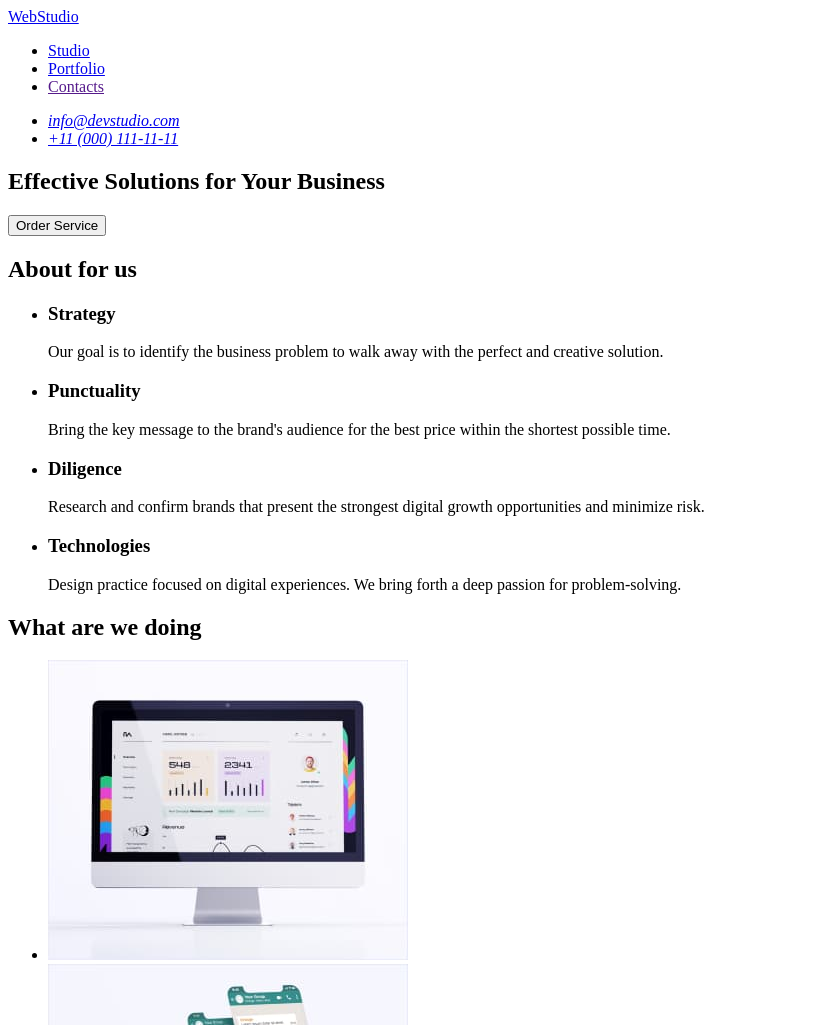
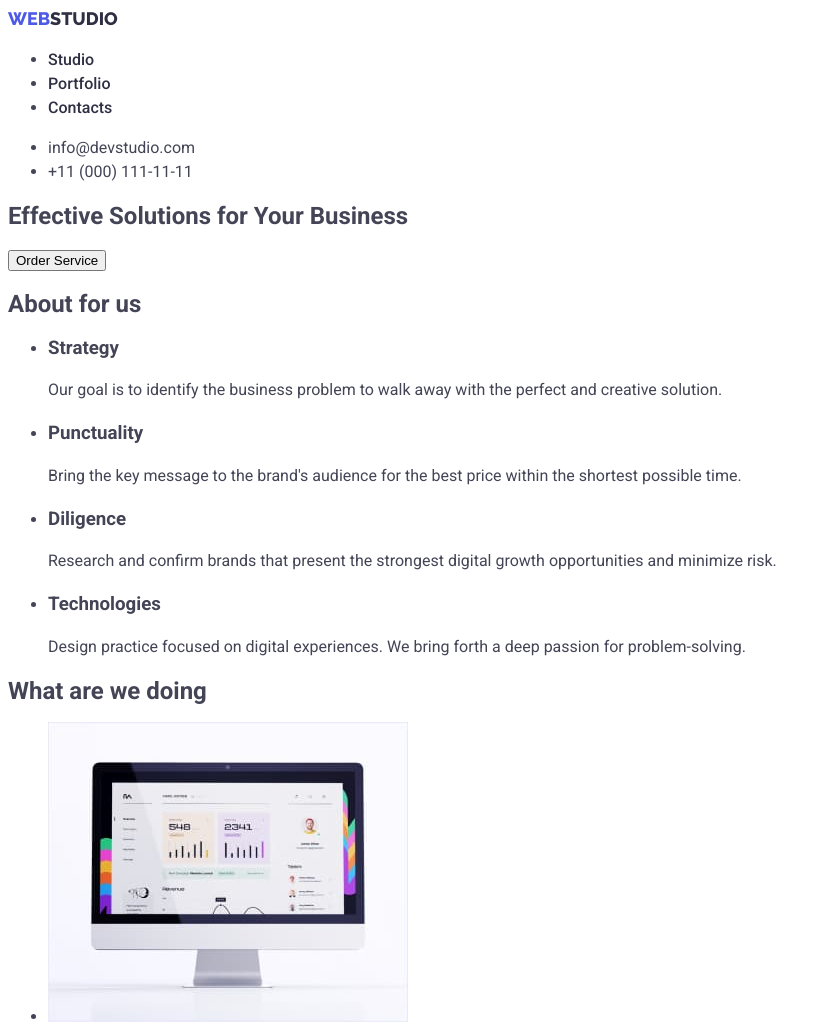
Before and after one commit to gladja/goit-markup-hw-02, a plain HTML site: page index.html in a window 1280 px wide. Shown: the top 1025 px of the page, without its empty margins (0-831 px from the left). Drawn offline with Linux system fonts and the light colour scheme.

Commit message:
add style

```diff
--- a/css/style.css
+++ b/css/style.css
@@ -0,0 +1,55 @@
+:root {
+    --font-title-color: #2E2F42;
+    --font-color: #434455;
+    --color-hover: #4D5AE5;
+}
+
+/*util text-decoration: none*/
+.decoration {
+    text-decoration: none;
+}
+
+/*global font, size, color */
+body {
+    background: #fff;
+    font-family: 'Roboto', sans-serif;
+    font-weight: 400;
+    font-size: 16px;
+    line-height: 1.5em;
+    color: var(--font-color);
+}
+
+/*logo*/
+.logo {
+    font-family: 'Raleway', sans-serif;
+    font-weight: 800;
+    font-size: 18px;
+    line-height: 1.17em;
+    text-transform: uppercase;
+    color: var(--font-title-color);
+}
+
+.logo span {
+    color: var(--color-hover);
+}
+
+/*nav*/
+.site-nav a {
+    font-weight: 500;
+    color: var(--font-title-color);
+}
+
+.site-adr a {
+    font-style: normal;
+    color: var(--font-color);
+}
+
+.site-nav a:hover,
+.site-nav a:focus {
+    color: var(--font-color);
+}
+
+.site-adr a:hover,
+.site-nav a:focus {
+    color: var(--color-hover);
+}
--- a/index.html
+++ b/index.html
@@ -5,21 +5,25 @@
 	<meta http-equiv="X-UA-Compatible" content="IE=edge">
 	<meta name="viewport" content="width=device-width, initial-scale=1.0">
 	<title>Studio</title>
+	<link rel="preconnect" href="https://fonts.googleapis.com">
+	<link rel="preconnect" href="https://fonts.gstatic.com" crossorigin>
+	<link href="https://fonts.googleapis.com/css2?family=Raleway:wght@800&family=Roboto:wght@400;500;700;900&display=swap" rel="stylesheet">
+	<link rel="stylesheet" href="./css/style.css">
 </head>
 <body>
 <header>
 	<nav>
-		<a href="./index.html">WebStudio</a>
-		<ul>
-			<li><a href="./index.html">Studio</a></li>
-			<li><a href="./portfolio.html">Portfolio</a></li>
-			<li><a href="">Contacts</a></li>
+		<a class="logo decoration" href="./index.html"><span>Web</span>Studio</a>
+		<ul class="site-nav ">
+			<li><a class="decoration" href="./index.html">Studio</a></li>
+			<li><a class="decoration" href="./portfolio.html">Portfolio</a></li>
+			<li><a class="decoration" href="">Contacts</a></li>
 		</ul>
 	</nav>
 	<address>
-		<ul>
-			<li><a href="mailto:info@devstudio.com">info@devstudio.com</a></li>
-			<li><a href="tel:+110001111111">+11 (000) 111-11-11</a></li>
+		<ul class="site-adr">
+			<li><a class="decoration" href="mailto:info@devstudio.com">info@devstudio.com</a></li>
+			<li><a class="decoration" href="tel:+110001111111">+11 (000) 111-11-11</a></li>
 		</ul>
 	</address>
 </header>
@@ -99,7 +103,7 @@
 	</section>
 </main>
 <footer>
-	<a href="./index.html">WebStudio</a>
+	<a class="logo decoration" href="./index.html"><span>Web</span>Studio</a>
 	<p>
 		Increase the flow of customers and sales for your business with digital marketing & growth solutions.
 	</p>
```
Also changed, not shown: portfolio.html (+32 -14 lines), images/portfolio1.jpg, images/portfolio2.jpg, images/portfolio3.jpg, images/portfolio4.jpg, images/portfolio5.jpg, images/portfolio6.jpg, images/portfolio7.jpg, images/portfolio8.jpg, images/portfolio9.jpg, 1 other file.
